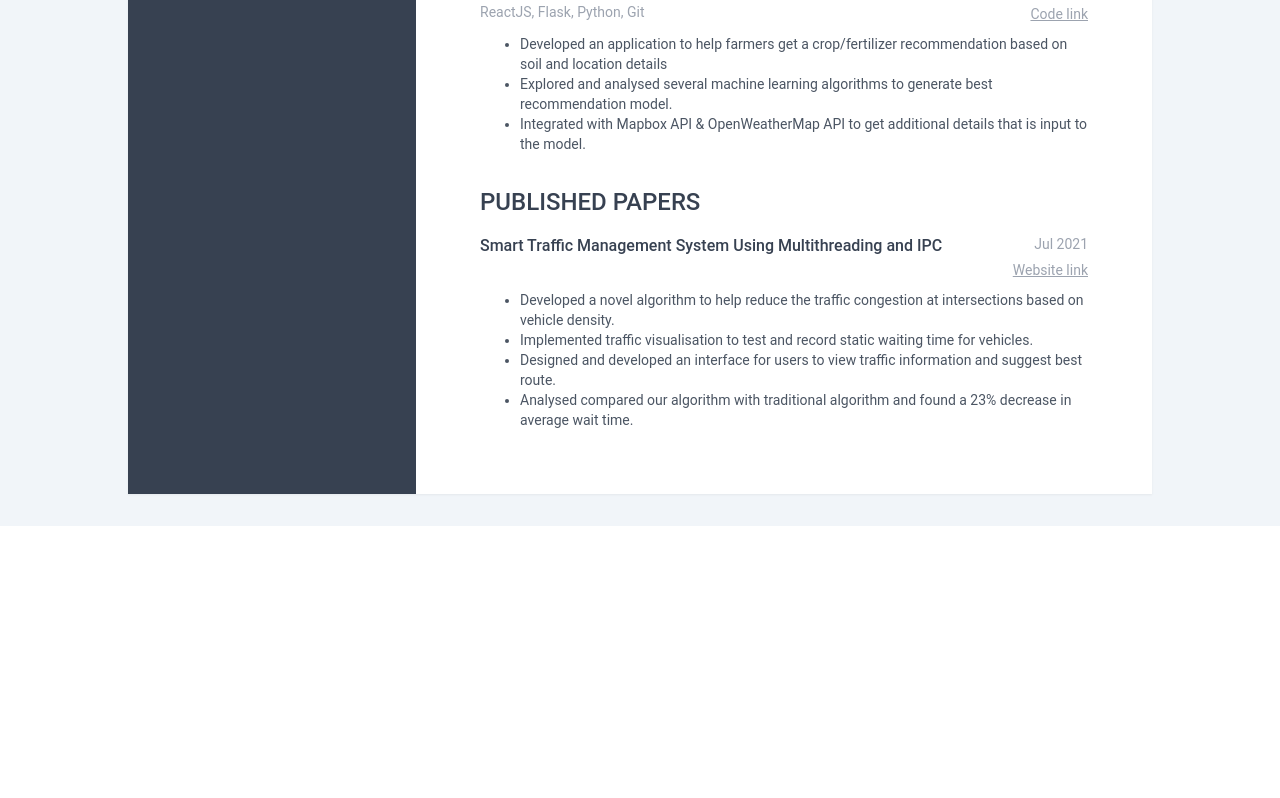
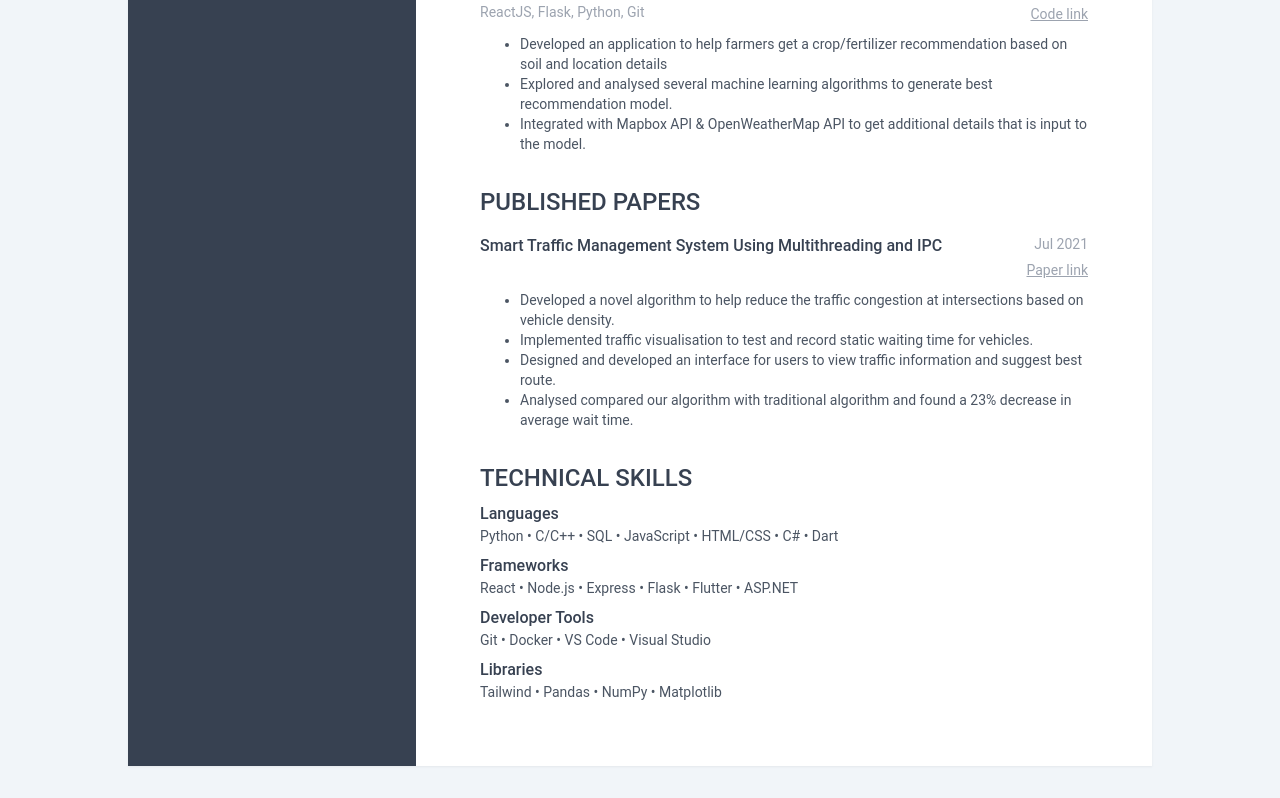
Before and after one commit to aadilkhalifa/personal-web, a Next.js app: page / in a window 1280 px wide. Shown: the part 1198-1996 px from the top of the page. Before the commit the page ends 1724 px from the top, so only its background shows below. Built offline with nearby package versions, Linux system fonts and the light colour scheme.

Commit message:
✨ Added skills section

```diff
--- a/pages/index.jsx
+++ b/pages/index.jsx
@@ -91,6 +91,15 @@ export default function Home() {
                 'Analysed compared our algorithm with traditional algorithm and found a 23% decrease in average wait time.',
               ]}
             />
+            <h2 className="font-medium text-2xl text-gray-700 uppercase mt-8 mb-2">Technical Skills</h2>
+            <h3 className="flex-1 text-md text-gray-700 font-medium mt-2">Languages</h3>
+            <p className="text-gray-600 text-sm">Python • C/C++ • SQL • JavaScript • HTML/CSS • C# • Dart</p>
+            <h3 className="flex-1 text-md text-gray-700 font-medium mt-2">Frameworks</h3>
+            <p className="text-gray-600 text-sm">React • Node.js • Express • Flask • Flutter • ASP.NET</p>
+            <h3 className="flex-1 text-md text-gray-700 font-medium mt-2">Developer Tools</h3>
+            <p className="text-gray-600 text-sm">Git • Docker • VS Code • Visual Studio</p>
+            <h3 className="flex-1 text-md text-gray-700 font-medium mt-2">Libraries</h3>
+            <p className="text-gray-600 text-sm">Tailwind • Pandas • NumPy • Matplotlib</p>
           </div>
         </div>
       </div>
@@ -136,7 +145,7 @@ function ProjectSection({title, duration, tech, website_link, code_link, points}
           }
         </span>
       </div>
-      <ol className="pl-10   list-disc text-gray-600 text-sm mt-2">
+      <ol className="pl-10 list-disc text-gray-600 text-sm mt-2">
         {
           points.map((point, i) => <li key={i}>{point}</li>)
         }
@@ -156,7 +165,7 @@ function PaperSection({title, duration, tech, paper_link, points}){
         <span>
           {
             paper_link
-            ? <a href="https://cosh.nitk.ac.in/" className="text-gray-400 text-sm underline ml-2">Website link</a>
+            ? <a href="https://cosh.nitk.ac.in/" className="text-gray-400 text-sm underline ml-2">Paper link</a>
             : null
           }
         </span>
```
